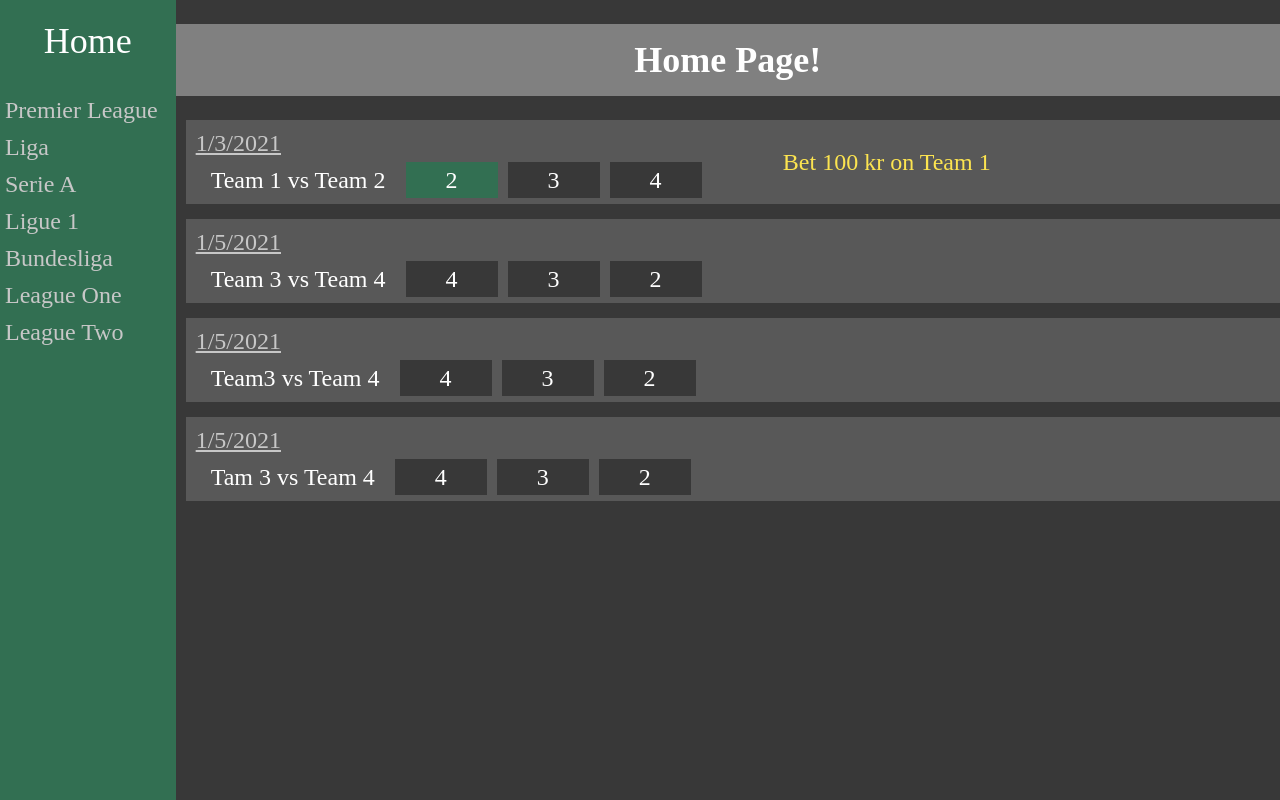
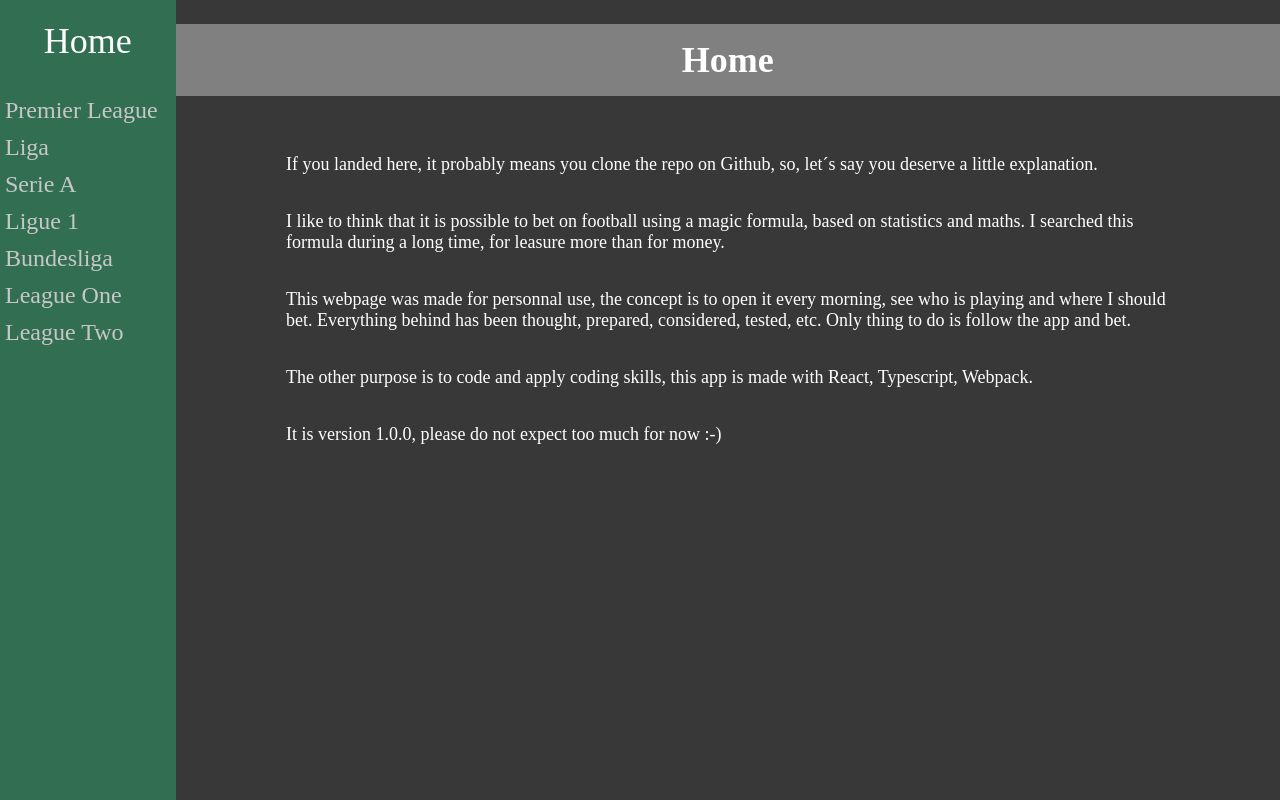
Before and after one commit to JeremyLavigne/betting-dashboard, a React app: page / in a window 1280 px wide. Built offline with nearby package versions, Linux system fonts and the light colour scheme; the HTML template or start-up script is replaced by a standard one.

Commit message:
Home page text and Readme.

```diff
--- a/src/components/home/Home.css
+++ b/src/components/home/Home.css
@@ -9,3 +9,17 @@
     padding-top: var(--margin-md);
     padding-bottom: var(--margin-md);
 }
+
+.home_page_text {
+    width: 80%;
+    display: flex;
+    flex-direction: column;
+    align-items: center;
+    justify-content: center;
+    margin: auto;
+    margin-top: var(--margin-xlg);
+}
+
+.home_page_text p {
+    width: 100%;
+}
--- a/src/components/home/Home.tsx
+++ b/src/components/home/Home.tsx
@@ -1,76 +1,30 @@
 import React from 'react';
-
-import MatchLine from '../matchLine/MatchLine';
 
 import './Home.css';
 
 const Home: React.FC = (): JSX.Element => {
-    const nextMatches = [
-        {
-            homeTeam: 'Team 1',
-            awayTeam: 'Team 2',
-            date: new Date('2021-01-03'),
-            oddH: 2,
-            oddD: 3,
-            oddA: 4,
-            betOn: true,
-            betAmount: 100,
-            s2GameFormRatio: 0,
-            s7PowerRatingRatio: 0,
-            s9PpsRatio: 0,
-            fairOddH: 2,
-        },
-        {
-            homeTeam: 'Team 3',
-            awayTeam: 'Team 4',
-            date: new Date('2021-01-05'),
-            oddH: 4,
-            oddD: 3,
-            oddA: 2,
-            betOn: false,
-            betAmount: 100,
-            s2GameFormRatio: 0,
-            s7PowerRatingRatio: 0,
-            s9PpsRatio: 0,
-            fairOddH: 2,
-        },
-        {
-            homeTeam: 'Team3',
-            awayTeam: 'Team 4',
-            date: new Date('2021-01-05'),
-            oddH: 4,
-            oddD: 3,
-            oddA: 2,
-            betOn: false,
-            betAmount: 100,
-            s2GameFormRatio: 0,
-            s7PowerRatingRatio: 0,
-            s9PpsRatio: 0,
-            fairOddH: 2,
-        },
-        {
-            homeTeam: 'Tam 3',
-            awayTeam: 'Team 4',
-            date: new Date('2021-01-05'),
-            oddH: 4,
-            oddD: 3,
-            oddA: 2,
-            betOn: false,
-            betAmount: 100,
-            s2GameFormRatio: 0,
-            s7PowerRatingRatio: 0,
-            s9PpsRatio: 0,
-            fairOddH: 2,
-        },
-    ];
-
     return (
         <div id="home_page">
-            <h1>Home Page!</h1>
-            <div className="justfortest" style={{ paddingLeft: '10px' }}>
-                {nextMatches.map((m) => {
-                    return <MatchLine key={`${m.homeTeam}-${m.date}`} match={m} />;
-                })}
+            <h1>Home</h1>
+            <div className="home_page_text">
+                <p>
+                    If you landed here, it probably means you clone the repo on Github, so, let´s say you deserve a
+                    little explanation.
+                </p>
+                <p>
+                    I like to think that it is possible to bet on football using a magic formula, based on statistics
+                    and maths. I searched this formula during a long time, for leasure more than for money.
+                </p>
+                <p>
+                    This webpage was made for personnal use, the concept is to open it every morning, see who is playing
+                    and where I should bet. Everything behind has been thought, prepared, considered, tested, etc. Only
+                    thing to do is follow the app and bet.
+                </p>
+                <p>
+                    The other purpose is to code and apply coding skills, this app is made with React, Typescript,
+                    Webpack.
+                </p>
+                <p>It is version 1.0.0, please do not expect too much for now :-)</p>
             </div>
         </div>
     );
```
Also changed, not shown: 1 other file (tests, documents, lock files or other folders).
